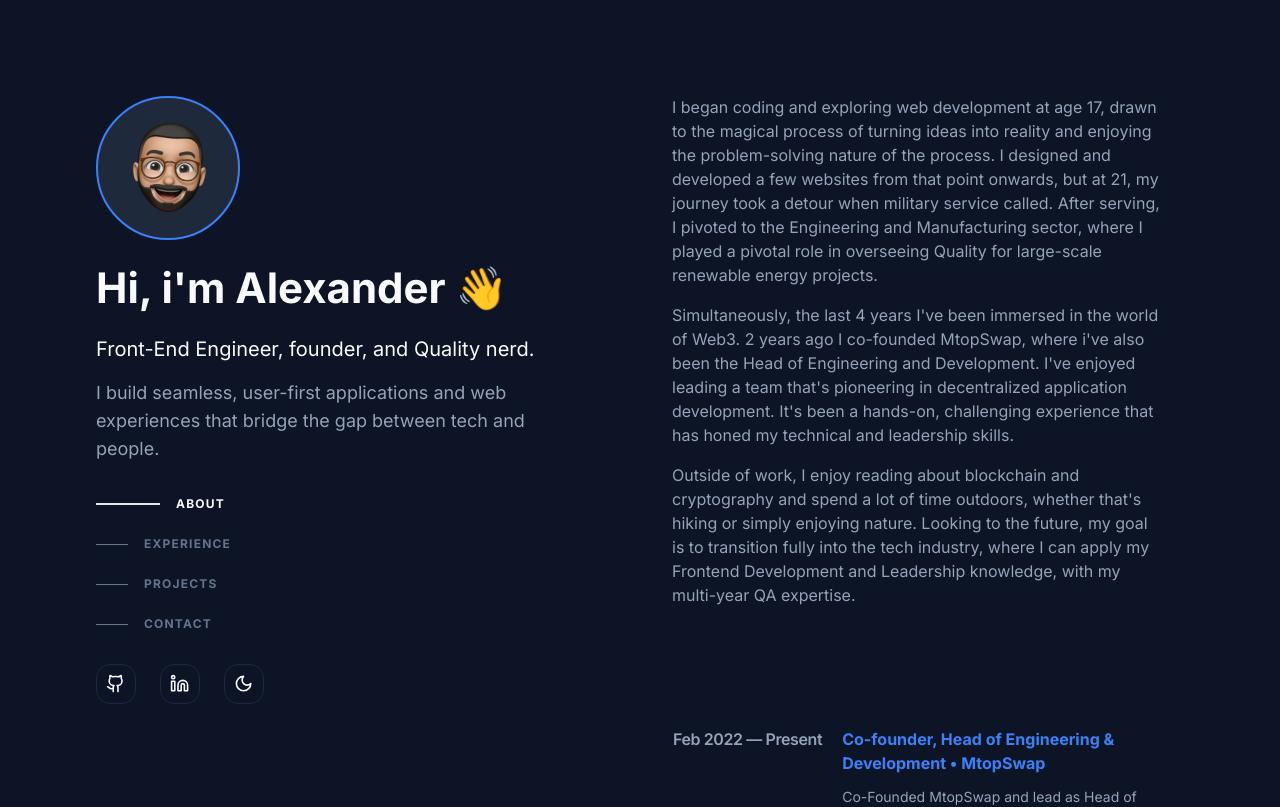
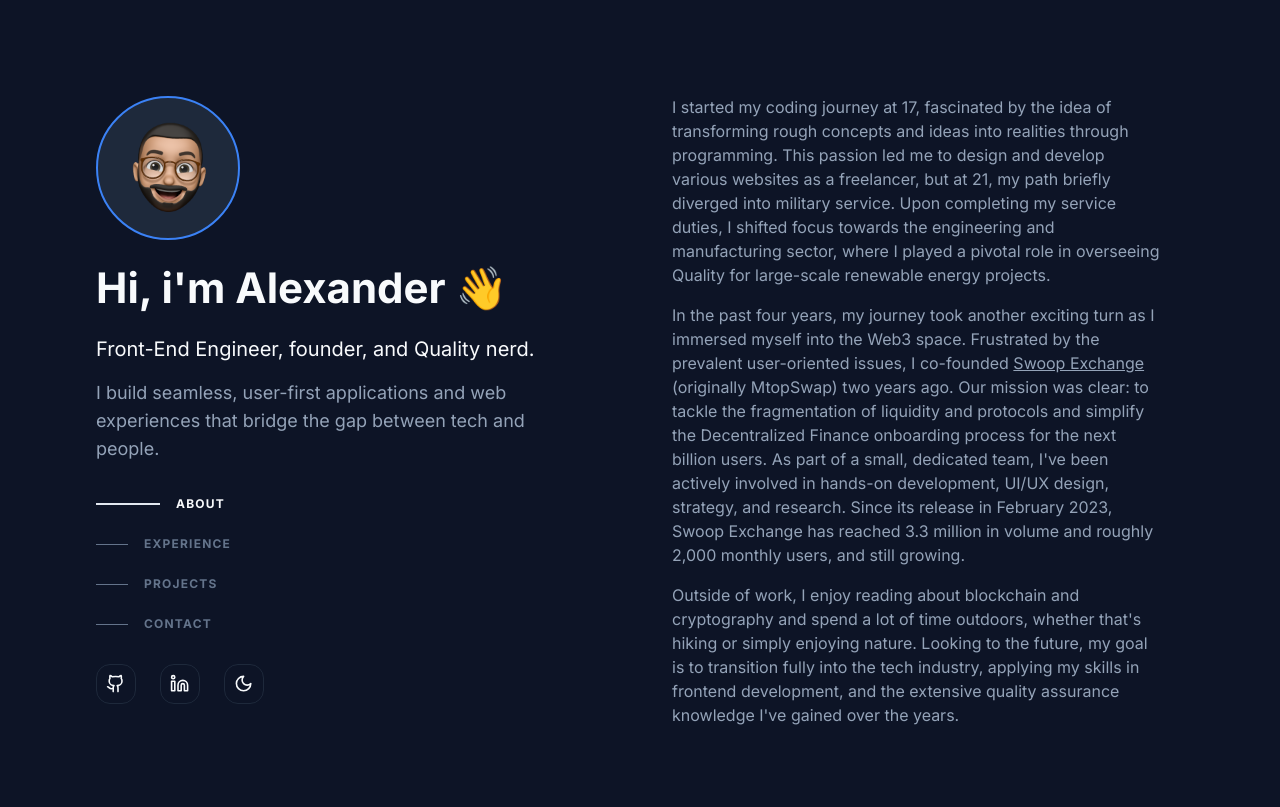
Before and after one commit to 0xAlexander/my-website, a Next.js app: page / in a window 1280 px wide. Shown: the top 807 px of the page. Built offline with nearby package versions, Linux system fonts and the light colour scheme.

Commit message:
update: About copy

```diff
--- a/components/About.tsx
+++ b/components/About.tsx
@@ -10,28 +10,41 @@ export default function About() {
       </div>
       <div className="flex flex-col gap-4">
         <p className="text-start text-muted-foreground lg:px-6">
-          I began coding and exploring web development at age 17, drawn to the
-          magical process of turning ideas into reality and enjoying the
-          problem-solving nature of the process. I designed and developed a few
-          websites from that point onwards, but at 21, my journey took a detour
-          when military service called. After serving, I pivoted to the
-          Engineering and Manufacturing sector, where I played a pivotal role in
-          overseeing Quality for large-scale renewable energy projects.
+          I started my coding journey at 17, fascinated by the idea of
+          transforming rough concepts and ideas into realities through
+          programming. This passion led me to design and develop various
+          websites as a freelancer, but at 21, my path briefly diverged into
+          military service. Upon completing my service duties, I shifted focus
+          towards the engineering and manufacturing sector, where I played a
+          pivotal role in overseeing Quality for large-scale renewable energy
+          projects.
         </p>
         <p className="text-start  text-muted-foreground lg:px-6">
-          Simultaneously, the last 4 years I&#39;ve been immersed in the world
-          of Web3. 2 years ago I co-founded MtopSwap, where i&#39;ve also been
-          the Head of Engineering and Development. I&#39;ve enjoyed leading a
-          team that&#39;s pioneering in decentralized application development.
-          It&#39;s been a hands-on, challenging experience that has honed my
-          technical and leadership skills.
+          In the past four years, my journey took another exciting turn as I
+          immersed myself into the Web3 space. Frustrated by the prevalent
+          user-oriented issues, I co-founded{" "}
+          <a
+            style={{ whiteSpace: "nowrap", textDecoration: "underline" }}
+            href="https://swoop.exchange"
+            target="blank"
+          >
+            Swoop Exchange
+          </a>{" "}
+          (originally MtopSwap) two years ago. Our mission was clear: to tackle
+          the fragmentation of liquidity and protocols and simplify the
+          Decentralized Finance onboarding process for the next billion users.
+          As part of a small, dedicated team, I&#39;ve been actively involved in
+          hands-on development, UI/UX design, strategy, and research. Since its
+          release in February 2023, Swoop Exchange has reached 3.3 million in
+          volume and roughly 2,000 monthly users, and still growing.
         </p>
         <p className="text-start text-muted-foreground lg:px-6">
           Outside of work, I enjoy reading about blockchain and cryptography and
           spend a lot of time outdoors, whether that&#39;s hiking or simply
           enjoying nature. Looking to the future, my goal is to transition fully
-          into the tech industry, where I can apply my Frontend Development and
-          Leadership knowledge, with my multi-year QA expertise.
+          into the tech industry, applying my skills in frontend development,
+          and the extensive quality assurance knowledge I&#39;ve gained over the
+          years.
         </p>
       </div>
     </section>
```
